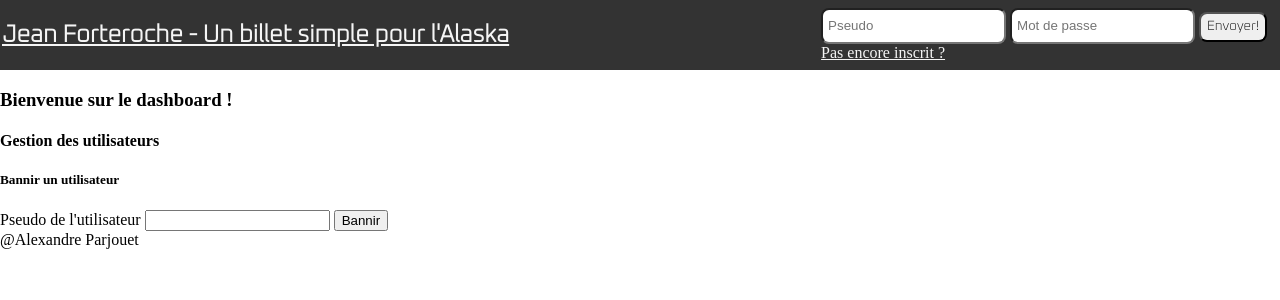
After one commit to FrSenpai/Projet-OCR-4, a PHP site: template view/backend/dashboard.php in a window 1280 px wide. The commit adds this page. Shown: the top 300 px of the page. Run offline with PHP 8.4, Linux system fonts and the light colour scheme; the template is opened without the code that fills it, so the values that code supplies are empty.

Commit message:
Ban d'un utilisateur, début du squelette HTML du panelAdmin

```diff
--- a/controller/frontend.php
+++ b/controller/frontend.php
@@ -51,6 +51,7 @@
 function addUser($pseudo, $password) {
     $usersManager = new UsersManager();
     $passwordHash = hash('sha256', $password);
+    //TODO : vérification pseudo existant, autre
     $addUser = $usersManager->addUser($pseudo, $passwordHash);
 
     if ($addUser === false) {
--- a/model/UsersManager.php
+++ b/model/UsersManager.php
@@ -23,4 +23,9 @@
     //Count user
 
     //Delete user
+    public function deleteUserByPseudo($pseudo) {
+        $db = $this->dbConnect();
+        $user = $db->query('DELETE FROM users WHERE pseudo=\''.$pseudo.'\'');
+        return $user;
+    }
 }
--- /dev/null
+++ b/view/backend/dashboard.php
@@ -0,0 +1,24 @@
+
+<?php ob_start(); ?>
+
+<section>
+    <div>
+        <h3>Bienvenue sur le dashboard !</h3>
+        <div>
+            <h4>Gestion des utilisateurs</h4>
+            <div>
+                <h5>Bannir un utilisateur</h5>
+                <form action="index.php?action=banUser" method="post">
+                    <label for="pseudo">Pseudo de l'utilisateur</label>
+                    <input type="text" name="pseudo">
+                    <button type='submit'>Bannir</button>
+                </form>
+            </div>
+
+        </div>
+    </div>
+</section>
+
+<?php $content = ob_get_clean(); ?>
+
+<?php require('view/frontend/template.php'); ?>
--- a/view/frontend/template.php
+++ b/view/frontend/template.php
@@ -22,7 +22,7 @@
                             <?php
                                 if (isset($_SESSION['isAdmin']) > 0) {
                                     ?>
-                                        <li><a href="#">Panneau d'administration</a></li>
+                                        <li><a href="index.php?action=adminPanel">Panneau d'administration</a></li>
                                     <?php
                                 }
                             ?>
```
Also changed, not shown: controller/backend.php (added, +19 -0 lines), index.php (+16 -3 lines).
